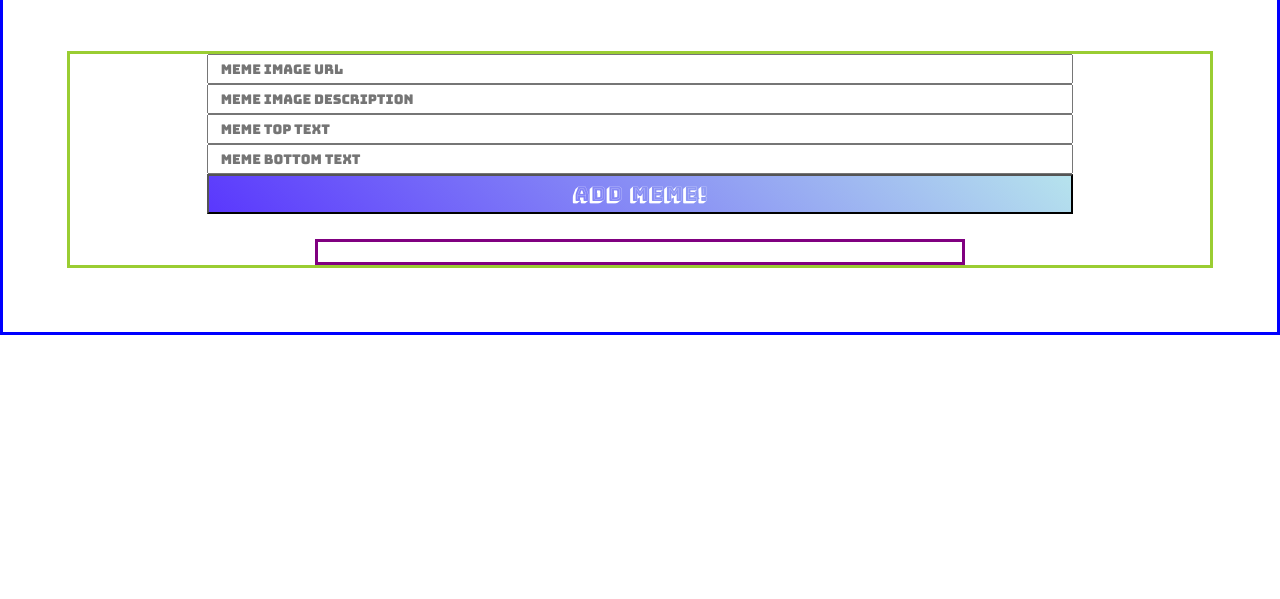
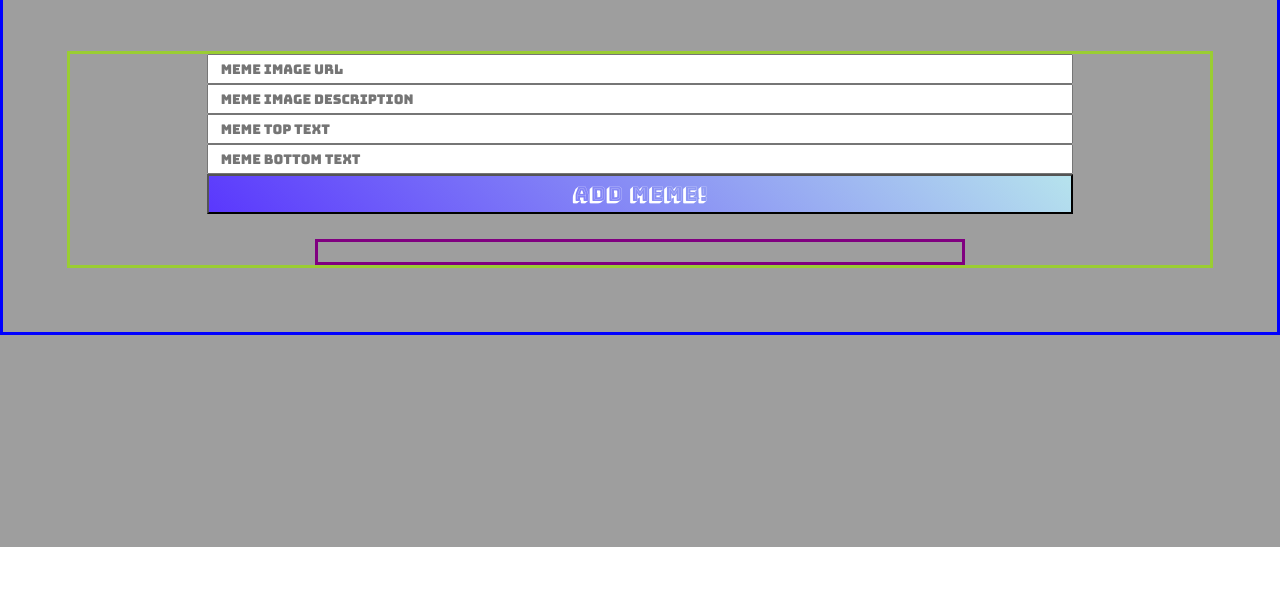
Before and after one commit to cstowitts/meme-generator, a plain HTML site: page index.html in a window 1280 px wide. Shown: the part 201-800 px from the top of the page. Drawn offline with Linux system fonts and the light colour scheme; the site is published under a folder, as on GitHub Pages, so addresses that start at the root find nothing; a web font is replaced by a local one.

Commit message:
added . to ./url() for background image

```diff
--- a/styles-meme-gen.css
+++ b/styles-meme-gen.css
@@ -8,7 +8,7 @@ body {
     height: 100%;
     padding: 5%;
 
-    background: url(/meme-gen-assets/wesley-tingey-AZtMXheXnWc-unsplash.jpg);
+    background: url(./meme-gen-assets/wesley-tingey-AZtMXheXnWc-unsplash.jpg);
     background-size: cover;
     background-repeat: no-repeat;
     background-position: center;
```
